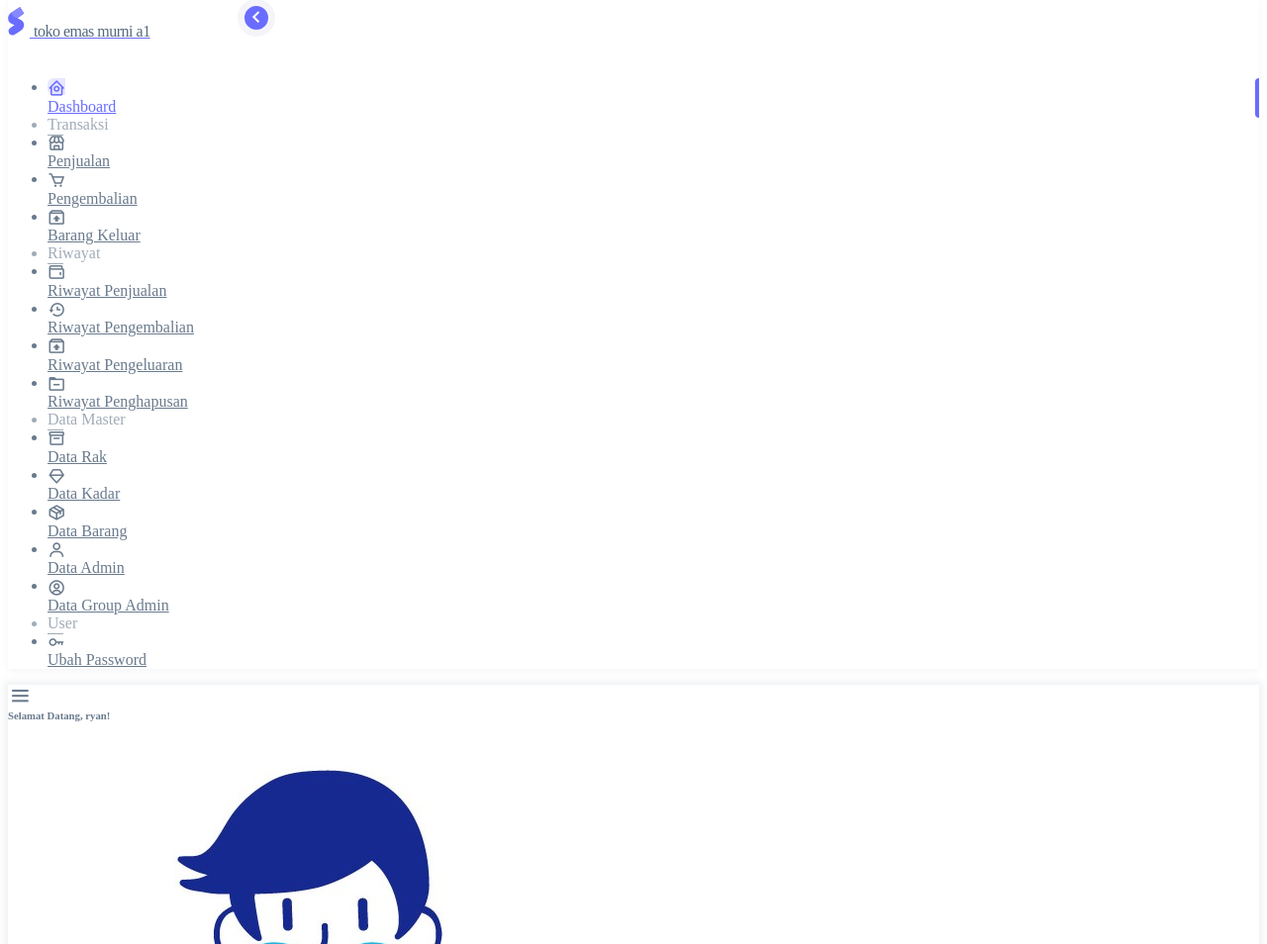
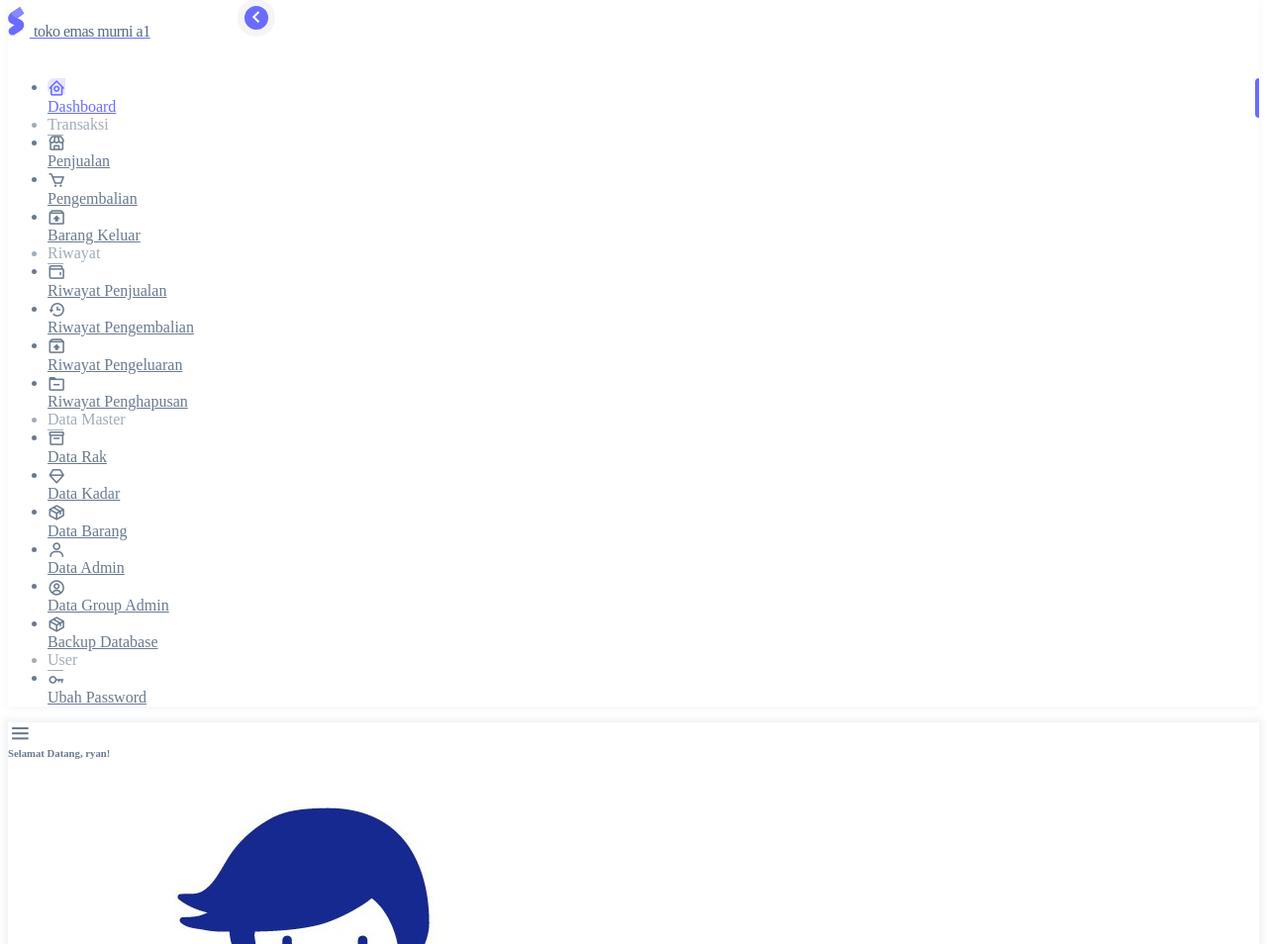
Before and after one commit to ryannolly/toko-emas-murni-a1, a CodeIgniter app: page /toko-emas-murni-a1/adm/dashboard/under_development in a window 1280 px wide. Shown: the part 13-967 px from the top of the page at 99% size. Run offline with CodeIgniter, Linux system fonts and the light colour scheme; a user stored in the database is signed in.

Commit message:
Create backup database from PHP

```diff
--- a/application/controllers/adm/Dashboard.php
+++ b/application/controllers/adm/Dashboard.php
@@ -267,6 +267,29 @@ class Dashboard extends CI_Controller {
         $this->load->view('Admin/under_development');
         $this->load->view('Admin/Template_admin/footer');
     }
+
+    public function backup_database(){
+        // Database configuration
+        $dbHost = 'localhost';
+        $dbUsername = 'root';
+        $dbPassword = '';
+        $dbName = 'toko-emas-murni-a1';
+
+        // Command to execute mysqldump. Adjust the path according to your server configuration
+        $command = "C:\\xampp\\mysql\\bin\\mysqldump -h$dbHost -u$dbUsername $dbName";
+
+        // Execute the command and capture the output
+        $output = shell_exec($command);
+
+        if ($output === null) {
+            echo "Backup gagal.";
+        } else {
+            // Set the header to return a SQL file
+            header('Content-Type: application/octet-stream');
+            header('Content-Disposition: attachment; filename="' . $dbName . '.sql"');
+            echo $output;
+        }
+    }
 }
 
 ?>
--- a/application/views/Admin/Template_admin/sidebar.php
+++ b/application/views/Admin/Template_admin/sidebar.php
@@ -163,6 +163,12 @@
                 <div data-i18n="Boxicons">Data Group Admin</div>
               </a>
             </li>
+            <li class="menu-item">
+              <a href="<?php echo base_url('adm/dashboard/backup_database'); ?>" class="menu-link">
+                <i class="menu-icon tf-icons bx bx-package"></i>
+                <div data-i18n="Boxicons">Backup Database</div>
+              </a>
+            </li>
 
             <!-- Data Dosen -->
             <li class="menu-header small text-uppercase">
```
